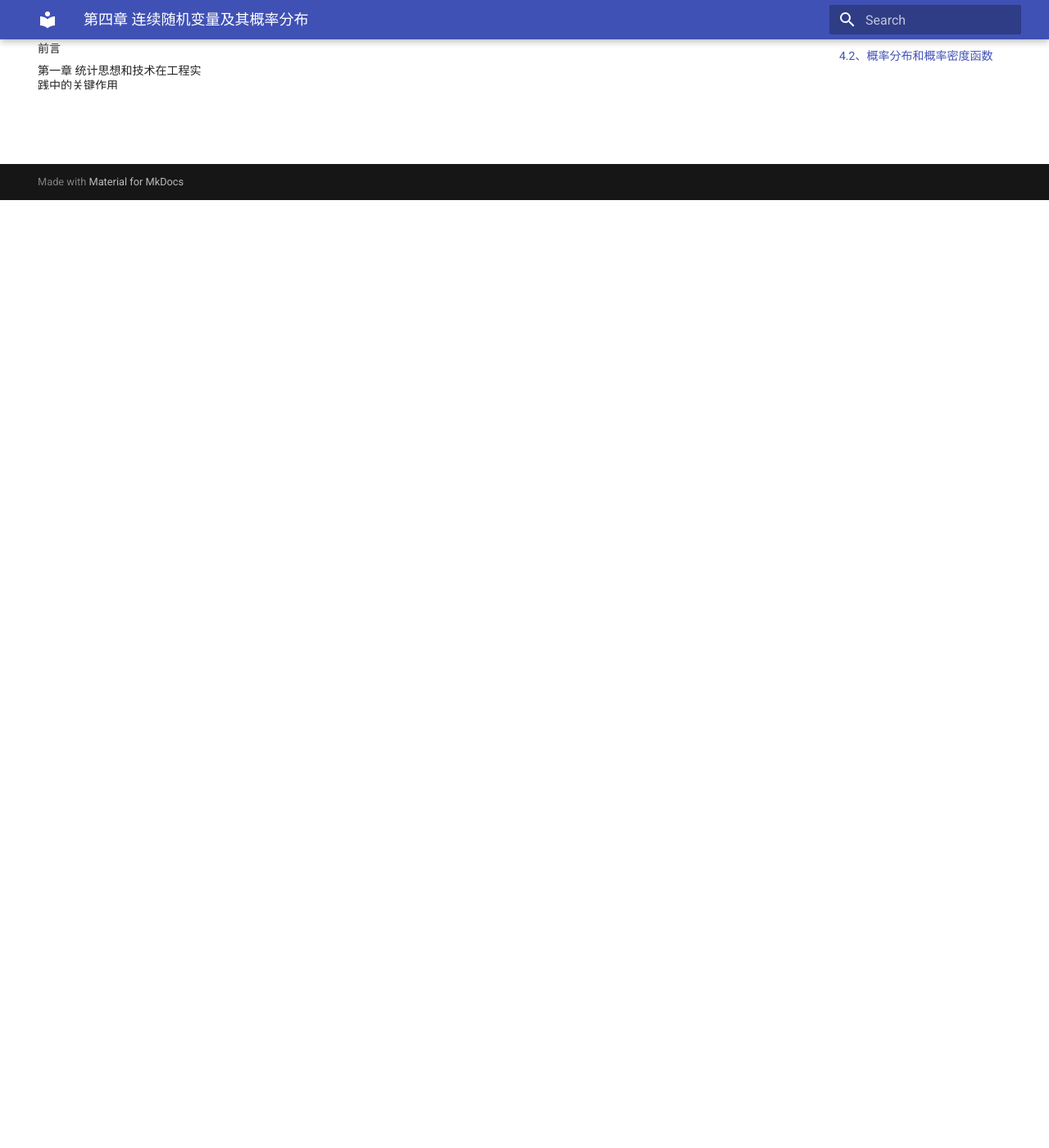
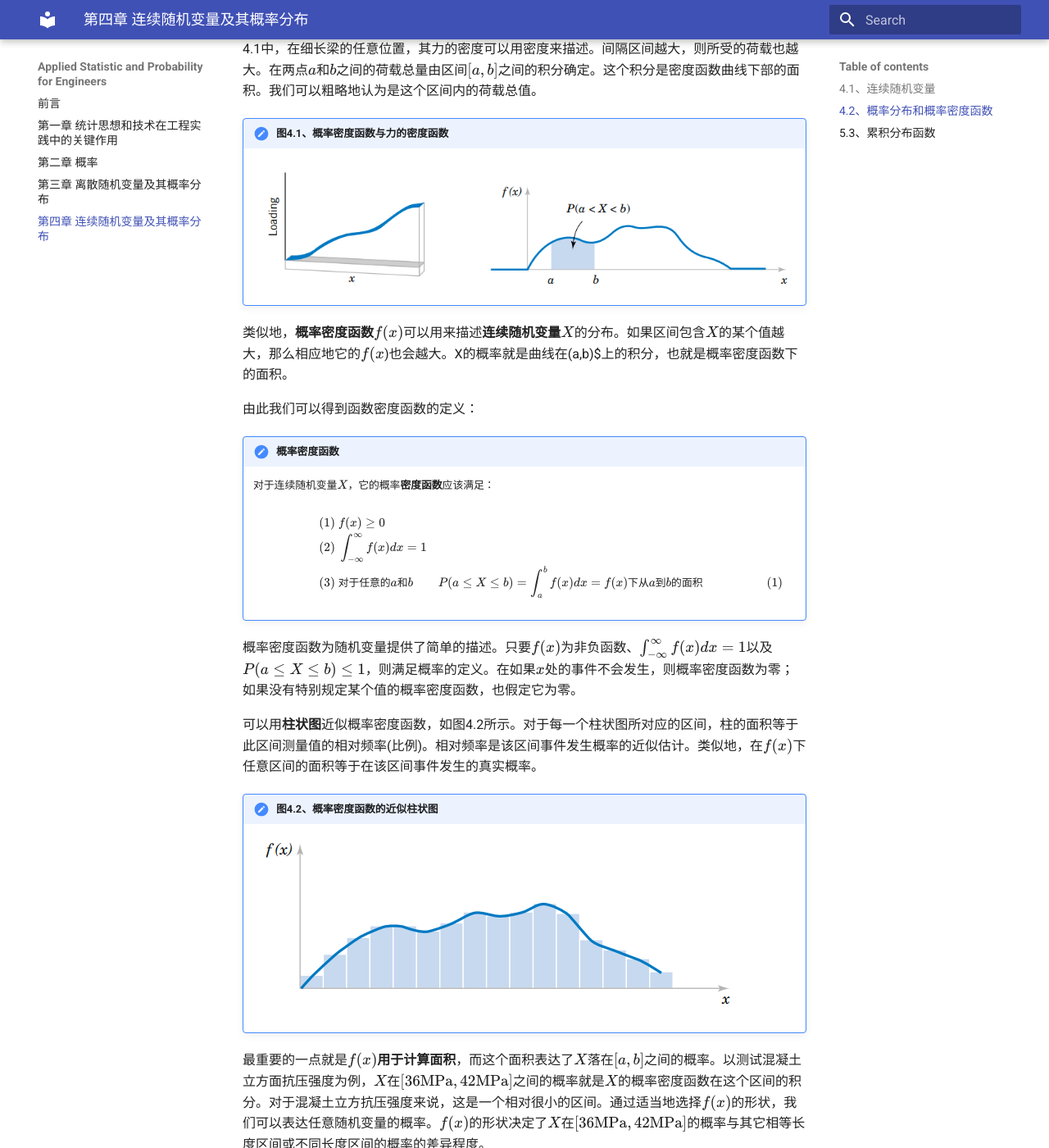
Before and after one commit to chenmich/applied_statistic_and_probability_for_engineers, an MkDocs documentation site: the page built from docs/fourth.md, in a window 1280 px wide and 1400 px high, scrolled down 1156 px. Shown: the whole window at 82% size. Built offline with MkDocs 1.6.1 and Material for MkDocs 9.7.7, drawn with Linux system fonts in a browser that asks for light colours; some of the changed text lies outside the part shown.

Commit message:
complete 4.2

```diff
--- a/docs/fourth.md
+++ b/docs/fourth.md
@@ -30,3 +30,51 @@
 因为随机变量$X$的可能值是不可数的无限多，所以$X$明显与前面所研究的离散随机变量不同。但是与离散随机变量一样的是，许多物理系统都可以使用相同或类似的连续随机变量建模。本章要会介绍这些随机变量，并提供计算概率的实例。
 
 ## 4.2、概率分布和概率密度函数
+
+我们在力学研究领域常常用密度函数描述力的分布，也用密度描述许多其它的物理系统。比如在图4.1中，在细长梁的任意位置，其力的密度可以用密度来描述。间隔区间越大，则所受的荷载也越大。在两点$a$和$b$之间的荷载总量由区间$[a,b]$之间的积分确定。这个积分是密度函数曲线下部的面积。我们可以粗略地认为是这个区间内的荷载总值。
+
+!!!note "图4.1、概率密度函数与力的密度函数"
+    ![fig4.1](images/fig4.1.png)
+
+类似地，**概率密度函数**$f(x)$可以用来描述**连续随机变量**$X$的分布。如果区间包含$X$的某个值越大，那么相应地它的$f(x$)$也会越大。$X$的概率就是曲线在$(a,b)$上的积分，也就是概率密度函数下的面积。
+
+由此我们可以得到函数密度函数的定义：
+
+!!!note "概率密度函数"
+    对于连续随机变量$X$，它的概率**密度函数**应该满足：
+
+    $$
+    \begin{align}
+    (1)&\space f(x)\geq 0 \nonumber\\
+    (2)&\space \int_{-\infty}^{\infty}f(x)dx=1\nonumber\\
+    (3)&\space 对于任意的a和b \qquad P(a\leq X\leq b)=\int_a^bf(x)dx=f(x)下从a到b的面积\qquad
+    \end{align}
+    $$
+
+概率密度函数为随机变量提供了简单的描述。只要$f(x)$为非负函数、$\int_{-\infty}^{\infty}f(x)dx=1$以及$P(a\leq X\leq b)\leq 1$，则满足概率的定义。在如果$x$处的事件不会发生，则概率密度函数为零；如果没有特别规定某个值的概率密度函数，也假定它为零。
+
+可以用**柱状图**近似概率密度函数，如图4.2所示。对于每一个柱状图所对应的区间，柱的面积等于此区间测量值的相对频率(比例)。相对频率是该区间事件发生概率的近似估计。类似地，在$f(x)$下任意区间的面积等于在该区间事件发生的真实概率。
+
+!!!note "图4.2、概率密度函数的近似柱状图"
+    ![fig4.2](images/fig4.2.png)
+
+最重要的一点就是$f(x)$**用于计算面积**，而这个面积表达了$X$落在$[a,b]$之间的概率。以测试混凝土立方面抗压强度为例，$X$在$[36\text{MPa}, 42\text{MPa}]$之间的概率就是$X$的概率密度函数在这个区间的积分。对于混凝土立方抗压强度来说，这是一个相对很小的区间。通过适当地选择$f(x)$的形状，我们可以表达任意随机变量的概率。$f(x)$的形状决定了$X$在$[36\text{MPa}, 42\text{MPa}]$的概率与其它相等长度区间或不同长度区间的概率的差异程度。
+
+对于细长梁上的荷载，因为每一点都是零宽度，所以在任何点上的荷载都是零。类似地，对于连续随机变量$X$和任意值$x$来说，我们也有：
+
+$$
+P(X=x)=0
+$$
+
+从这一点来看，似乎连续随机变量的模型是无用的模型。但是，在现实世界中，当观察特定的混凝土立方抗压强度测量值时，比如，41.5MPa，这个值可以解释为是$[41.53, 41.54]$MPa经过圆整后的结果。因此，可以认为测量值41.5就是$X$落在$[41.53, 41.54]$MPa的一个值，而它在这个区间的概率并非为零。类似地，因为每一个点都是零概率的，在计算连续随机变量概率时，就不必区分$\leq$和$<$：
+
+!!!note ""
+    如果$X$是**连续随机变量**，对于任意值$x_2$和$x_2$，有：
+
+    $$
+    \begin{equation}
+    P(X_1\leq X\leq x_2)=P(x_1<X\leq x_2)=P(x_1\leq X<x_2)=P(x_1<X<x_2)\qquad
+    \end{equation}
+    $$
+
+## 5.3、累积分布函数
```
Also changed, not shown: docs/images/fig4.1.png (added), docs/images/fig4.2.png (added).
